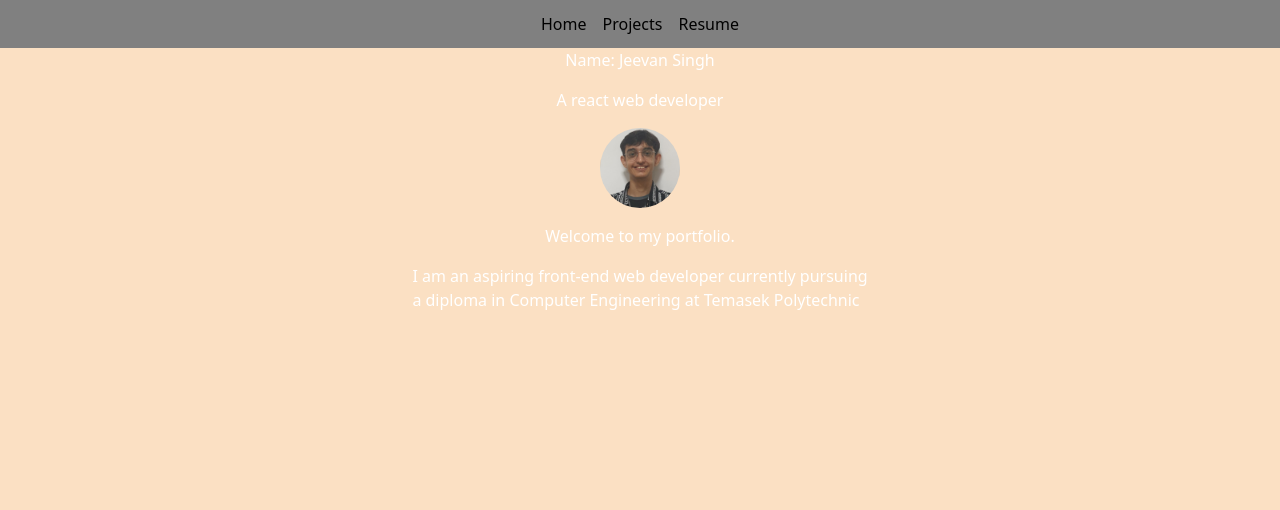
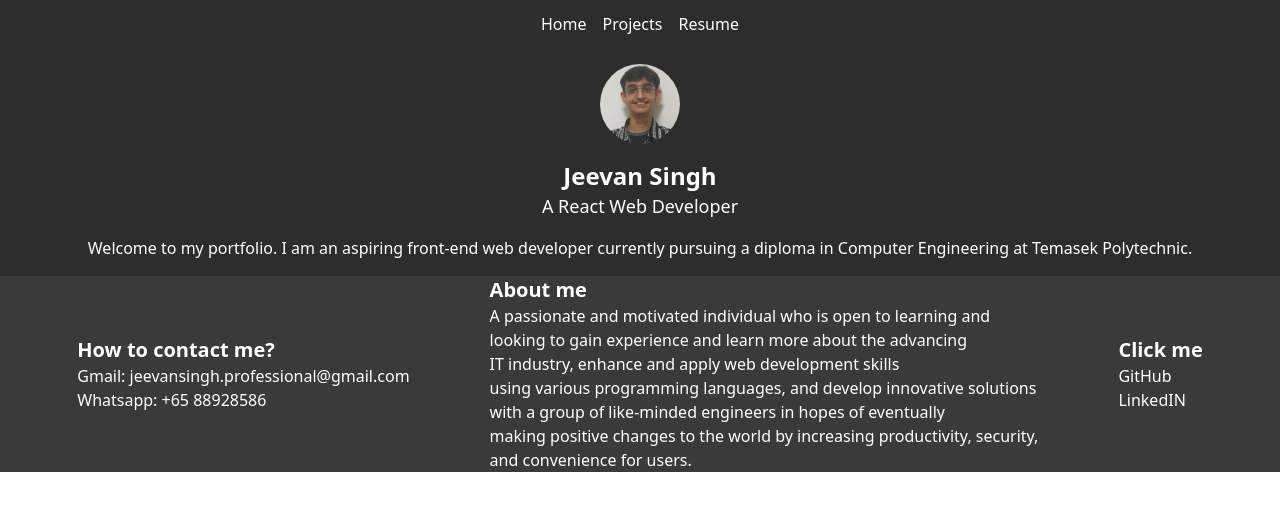
Before and after one commit to Jeevanmate/portfolio-app, a React (Create React App) app: page / in a window 1280 px wide. Shown: the top 510 px of the page. Built offline with nearby package versions, Linux system fonts and the light colour scheme.

Commit message:
Added footer content

```diff
--- a/src/Components/Content.js
+++ b/src/Components/Content.js
@@ -2,23 +2,16 @@ import React from 'react'
 import profilePic from '../assests/icons/profilepic.jpeg'
 const Content = () => {
   return (
-      <div className='flex flex-col w-full h-dvh bg-sunset items-center text-white gap-4 font-lato'>
-        <div className=''>
-          Name: Jeevan Singh
-        </div>
-        <p className=''>A react web developer</p>
-
-        <img src ={profilePic} alt = 'profilePic' className='rounded-full w-20 h-20'></img>
-
-        <p>Welcome to my portfolio.
-
-        </p>
-          I am an aspiring front-end web developer currently pursuing<br/> a diploma in Computer Engineering at Temasek Polytechnic
-        <p>
-
-        </p>
-      </div>
-
+    <div className='flex flex-col w-full h-full bg-charcoal-black items-center text-white gap-4 font-lato p-4'>
+    <img src={profilePic} alt='Profile Picture of Jeevan Singh' className='rounded-full w-20 h-20'></img>
+    <div className='text-center'>
+      <h1 className='text-2xl font-bold'>Jeevan Singh</h1>
+      <p className='text-lg'>A React Web Developer</p>
+    </div>
+    <p className='text-center'>
+      Welcome to my portfolio. I am an aspiring front-end web developer currently pursuing a diploma in Computer Engineering at Temasek Polytechnic.
+    </p>
+  </div>
   )
 }
 
--- /dev/null
+++ b/src/Components/Footer.js
@@ -0,0 +1,39 @@
+import React from 'react'
+
+const Footer = () => {
+  return (
+    <footer className='flex flex-wrap justify-center items-center gap-20 bg-slate-grey h-full w-full '>
+        <div className='text-white'>
+            <h1 className='font-bold text-xl'>
+                How to contact me?
+            </h1>
+
+            <p>Gmail: jeevansingh.professional@gmail.com</p>
+            <p>Whatsapp: +65 88928586</p>
+        </div>
+
+        <div className='flex flex-col text-white '>
+            <h1 className = 'font-bold text-xl'>
+                About me
+            </h1>
+            <p className=''>
+            A passionate and motivated individual who is open to learning and <br/> looking to gain experience and learn more about the advancing <br/> IT industry, enhance and apply web development skills <br/> using various programming languages, and develop innovative solutions <br/> with a group of like-minded engineers in hopes of eventually <br/> making positive changes to the world by increasing productivity, security, <br/> and convenience for users.
+            </p>
+        </div>
+
+        <div className='flex flex-col text-white'>
+            <h1 className = 'font-bold text-xl'>
+                Click me
+            </h1>
+            <a href='https://github.com/Jeevanmate'>
+                GitHub
+            </a>
+            <a href='https://www.linkedin.com/in/jeevan-singh-b27329263/'>
+                LinkedIN
+            </a>
+        </div>
+    </footer>
+  )
+}
+
+export default Footer
--- a/src/Components/Header.js
+++ b/src/Components/Header.js
@@ -5,7 +5,7 @@ const Header = () => {
   let navigate = useNavigate();
 
   return (
-    <header className='flex flex-row bg-grey w-full h-12 items-center justify-center gap-4 font-lato '>
+    <header className='flex flex-row bg-charcoal-black w-full h-12 items-center justify-center gap-4 font-lato text-white '>
         <button onClick={() => navigate("/")} >
             Home
         </button>
--- a/src/pages/Home.js
+++ b/src/pages/Home.js
@@ -1,6 +1,7 @@
 import React from 'react'
 import Content from '../Components/Content';
 import Header from '../Components/Header';
+import Footer from '../Components/Footer';
 const Home = () => {
 
 
@@ -8,6 +9,7 @@ const Home = () => {
         <div className="Home">
           <Header/>
           <Content/>
+          <Footer/>
         </div>
       );
 }
--- a/tailwind.config.js
+++ b/tailwind.config.js
@@ -9,7 +9,9 @@ module.exports = {
         'blue': '#0000FF',
         'grey': '#808080',
         'white':'#FFFFFF',
-        'sunset':'#FBE0C3'
+        'sunset':'#FBE0C3',
+        'charcoal-black':'#2D2D2D',
+        'slate-grey':'#3A3A3A'
       }
     },
   },
```
